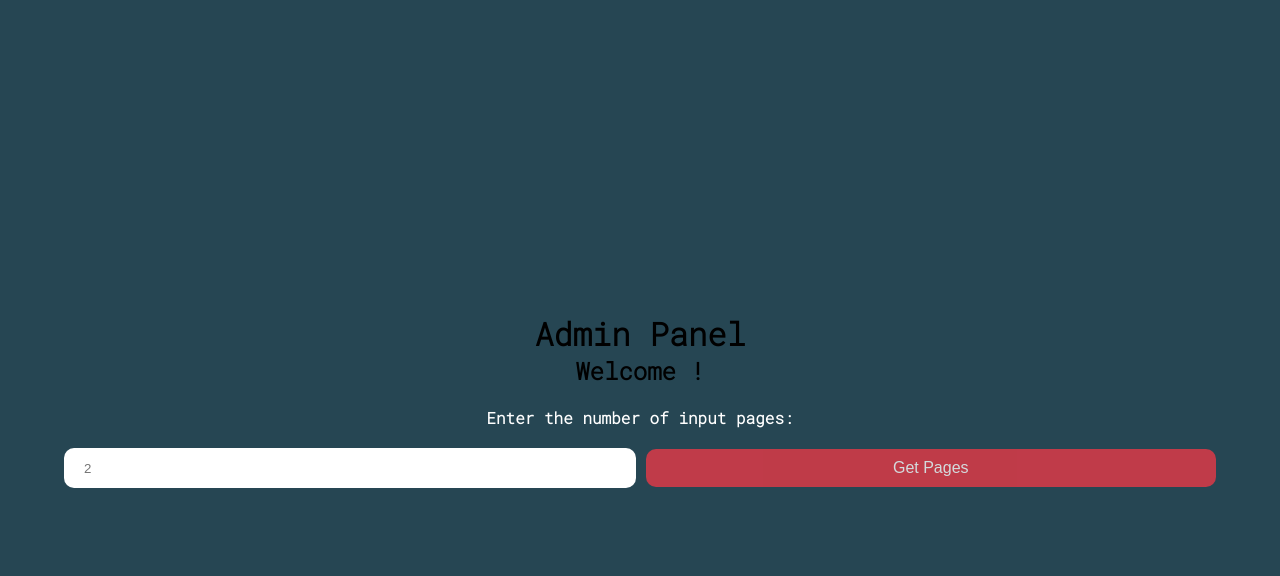
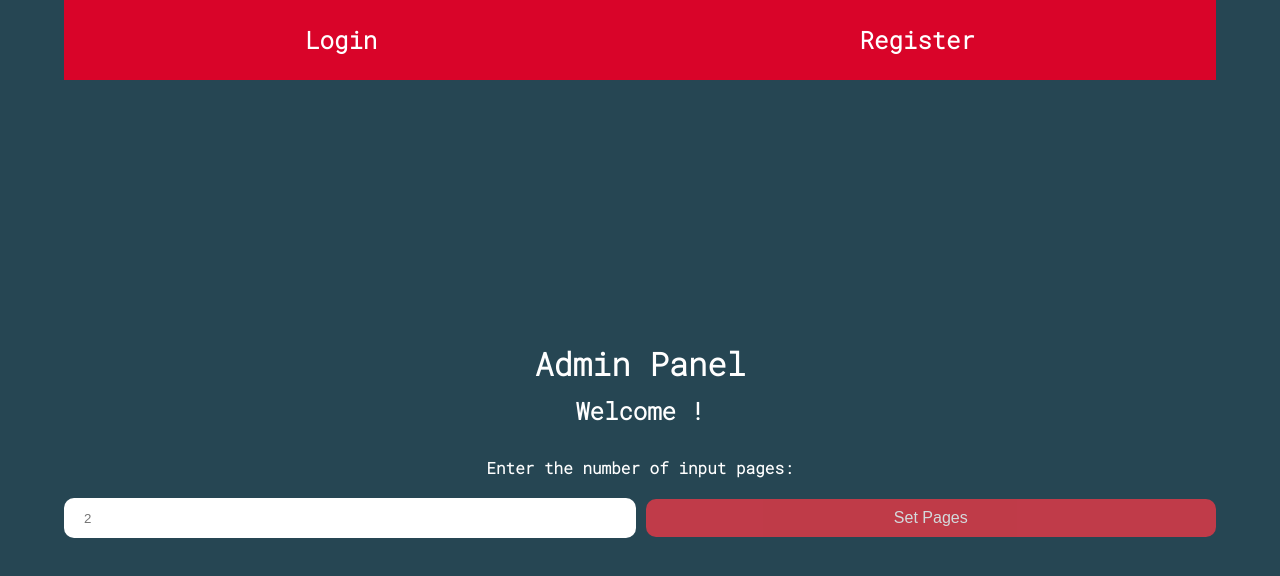
Before and after one commit to myildiz97/calculation-tool, a React (Vite) app in the folder client/: page /admin in a window 1280 px wide. Shown: the top 576 px of the page. Built offline with nearby package versions, Linux system fonts and the light colour scheme.

Commit message:
admin panel updated

```diff
--- a/client/src/App.jsx
+++ b/client/src/App.jsx
@@ -4,6 +4,7 @@ import Register from "./pages/Register";
 import Admin from "./pages/Admin";
 import axios from "axios";
 import { Toaster } from "react-hot-toast";
+import MainLayout from "./layouts/MainLayout";
 
 axios.defaults.baseURL = "http://localhost:5000"; // https://calculation-tool.vercel.app
 axios.defaults.withCredentials = true;
@@ -16,10 +17,12 @@ const App = () => {
         toastOptions={{ duration: 3000}}
       />
       <Routes>
-        <Route path="/" element={<Login />} />
-        <Route path="/login" element={<Login />} />
-        <Route path="/register" element={<Register />} />
-        <Route path="/admin" element={<Admin />} />
+        <Route path="/" element={<MainLayout />}>
+          <Route index element={<Login />} />
+          <Route path="login" element={<Login />} />
+          <Route path="register" element={<Register />} />
+          <Route path="admin" element={<Admin />} />
+        </Route>
       </Routes>
     </Router>
   );
--- a/client/src/components/Header.jsx
+++ b/client/src/components/Header.jsx
@@ -1,17 +1,18 @@
-import { NavLink, useNavigate } from "react-router-dom";
+import { Link, NavLink, useNavigate, useLocation } from "react-router-dom";
 import axios from "axios";
 import { useState, useEffect } from "react";
 
 const Header = () => {
   const navigate = useNavigate();
+  const location = useLocation();
 
-  const [user, setUser] = useState({});
+  const [user, setUser] = useState(null);
 
   useEffect(() => {
     axios.get("/")
       .then(({ data }) => setUser(data))
       .catch((err) => console.log(err));
-  }, []);
+  }, [location.pathname]);
 
   const activeStyleLogin = {
     textDecoration: "underline",
@@ -36,12 +37,10 @@ const Header = () => {
       const response = await axios.post("/logout");
       if (response.status === 200) {
         navigate("/login");
-      };
-
-      if (response.error) {
-        throw new Error("Failed to logout!")
-      };
-
+        navigate(0)
+      } else {
+        throw new Error("Failed to logout!");
+      }
     } catch (error) {
       console.error(error);
     }
@@ -50,6 +49,8 @@ const Header = () => {
   return (
     <header>
       <nav>
+        {!user ? (
+          <>
             <NavLink
               to="/login"
               style={({isActive}) => isActive ? activeStyleLogin : null}
@@ -63,18 +64,18 @@ const Header = () => {
               >
               Register
             </NavLink>
-
+          </>
+        ) : (
+          <>
             <NavLink
               to="/admin"
               style={({isActive}) => isActive ? activeStyleAdmin : null}
             >
               Admin
             </NavLink>
-
-        <button onClick={handleLogout}>
-          Logout
-        </button>
-
+            <Link onClick={handleLogout}>Logout</Link>
+          </>
+        )}
       </nav>
     </header>
   );
--- a/client/src/components/InputPage.jsx
+++ b/client/src/components/InputPage.jsx
@@ -42,6 +42,7 @@ const InputPage = ({ inputPageNumber }) => {
   const [numberOfVars, setNumberOfVars] = useState(Array.from({ length: inputPageNumber }, () => null));
   const [inputNumbers, setInputNumbers] = useState(Array.from({ length: inputPageNumber }, () => []));
   const [numberError, setNumberError] = useState(Array.from({ length: inputPageNumber }, () => null));
+  const [btnVars, setBtnVars] = useState(new Array(inputPageNumber.length).fill("Set Variable"));
 
   const { handleSubmit, register, formState: { errors } } = useForm({
     resolver: zodResolver(schema),
@@ -51,24 +52,14 @@ const InputPage = ({ inputPageNumber }) => {
     console.log(data);
   };
 
-  const handleVarChange = (index, value) => {
-    const newVars = [...numberOfVars];
-    newVars[index] = value;
-    setNumberOfVars(newVars);
+  const handleChange = (index, value, arr, setArr) => {
+    const newArr = [...arr];
+    newArr[index] = value;
+    setArr(newArr);
   };
 
-  const handleErrorChange = (index, value) => {
-    const newErrors = [...numberError];
-    newErrors[index] = value;
-    setNumberError(newErrors);
-  };
-
-  const handleInputNums = (index, value) => {
-    const newInputNums = [...inputNumbers];
-    newInputNums[index] = value;
-    setInputNumbers(newInputNums);
-  };
-
+  // There is an error if more than 2 pages set
+  // Error: User must set the variables in the order of page number, otherwise an error occurs
   const checkInputNums = inputNumbers.filter(i => i.length > 0).length !== inputPageNumber.length;
 
   return (
@@ -79,16 +70,18 @@ const InputPage = ({ inputPageNumber }) => {
             <div key={"page" + index} className="form-inputNums">
               <label htmlFor="inputNumber">Enter the number of variable inputs for page {index + 1}: </label>
               <div>
-                <input type="number" id="inputNumber" placeholder="3" min="0" onChange={(e) => handleVarChange(index, e.target.value)} />
+                <input type="number" id="inputNumber" placeholder="3" min="0" onChange={(e) => handleChange(index, e.target.value, numberOfVars, setNumberOfVars)} />
                 <button onClick={() => {
-                  if (!numberOfVars[index]) handleErrorChange(index, "Input number must be entered");
+                  if (!numberOfVars[index]) handleChange(index, "Input number must be entered", numberError, setNumberError);
                   if (numberOfVars[index] < 0) {
-                    handleErrorChange(index, "Input number cannot be negative!");
+                    handleChange(index, "Input number cannot be negative!", numberError, setNumberError);
                   } else {
                     const array = Array.from({ length: numberOfVars[index] }, (_, i) => i.toString());
-                    handleInputNums(index, array);
-                  }
-              }}>Set Variables</button>
+                    handleChange(index, array, inputNumbers, setInputNumbers);
+                  };
+                  handleChange(index, "Variable Setted", btnVars, setBtnVars);
+                  setTimeout(() => handleChange(index, "Set Variable", btnVars, setBtnVars), 3000)
+                }}>{btnVars[index]}</button>
               </div>
               {numberError[index] && <p className="errors">{numberError[index]}</p>}
             </div>
@@ -98,7 +91,7 @@ const InputPage = ({ inputPageNumber }) => {
 
             return (
               <div className="input-page" key={"pages - " + index}>
-                <h2>Configurations of Page {index + 1}</h2>
+                <h2 className="input-page-heading">Configurations of Page {index + 1}</h2>
                 <br />
                 <form noValidate onSubmit={handleSubmit(onSubmit)} className="input-page-form">
                   <ImageContainer
@@ -122,7 +115,7 @@ const InputPage = ({ inputPageNumber }) => {
                     index={index}
                     />
                   <CustomInput register={register} errors={errors} inputNumbers={inputNumbers[index]} index={index} />
-                  {inputPageNumber.length === index + 1 ? <button type="submit">Submit</button> : <hr className="page-hr" />}
+                  {inputPageNumber.length === index + 1 ? <button type="submit" className="page-btn">Submit</button> : <hr className="page-hr" />}
                 </form>
               </div>
             )
--- a/client/src/index.css
+++ b/client/src/index.css
@@ -32,7 +32,36 @@ h1, h2, h3 {
   display: flex;
   flex-direction: column;
   justify-content: center;
-  min-height: 100vh;
+  min-height: calc(100vh - 80px);
+}
+
+.wrapper-heading, .input-page-heading {
+  color: #fff;
+  margin-bottom: 10px;
+}
+
+nav {
+  width: 90%;
+  height: 80px;
+  position: fixed;
+  top: 0;
+  z-index: 9999;
+  display: flex;
+  align-items: center;
+  justify-content: space-around;
+  background-color: #d90429;
+  color: #edf2f4;
+  font-size: 1.5rem;
+}
+
+a {
+  text-decoration: none;
+  color: #fff;
+  font-weight: bold;
+}
+
+main {
+  margin-top: 80px;
 }
 
 .form-h1 {
@@ -173,3 +202,13 @@ button:hover {
 input[type='file'] {
   display: none;
 }
+
+.page-hr {
+  border: 2px solid #d90429;
+  border-radius: 5px;
+  width: 100%;
+}
+
+.page-btn {
+  margin-bottom: 20px;
+}
--- /dev/null
+++ b/client/src/layouts/MainLayout.jsx
@@ -0,0 +1,15 @@
+import { Outlet } from "react-router";
+import Header from "../components/Header";
+
+const MainLayout = () => {
+  return (
+    <div className="main-wrapper">
+      <Header />
+      <main>
+        <Outlet />
+      </main>
+    </div>
+  );
+};
+
+export default MainLayout;
--- a/client/src/pages/Admin.jsx
+++ b/client/src/pages/Admin.jsx
@@ -19,8 +19,8 @@ const Admin = () => {
 
   return (
     <div className="wrapper">
-      <h1>Admin Panel</h1>
-      {user && <h2>Welcome {user.fullName}!</h2>}
+      <h1 className="wrapper-heading">Admin Panel</h1>
+      {user && <h2 className="wrapper-heading">Welcome {user.fullName}!</h2>}
       {
         inputPageNumber.length < 1 ? (
           <div className="form-inputNums">
@@ -35,7 +35,7 @@ const Admin = () => {
                   const array = Array.from({ length: numberOfPages }, (_, index) => index.toString());
                   setInputPageNumber(array);
                 }
-            }}>Get Pages</button>
+            }}>Set Pages</button>
             </div>
             {numberError && <p className="errors">{numberError}</p>}
           </div>
--- a/client/src/pages/Login.jsx
+++ b/client/src/pages/Login.jsx
@@ -38,7 +38,7 @@ const Login = () => {
         toast.error(data?.error);
       } else {
         toast.success("Login is successfull!");
-        data?.role === USER_ROLES[1] && navigate("/admin");
+        data?.role === USER_ROLES[1] ? navigate("/admin") : setTimeout(() => navigate(0), 2000);
       };
     } catch (error) {
       console.error(error);
```
Lines whose indentation alone changed are shown as unchanged.
